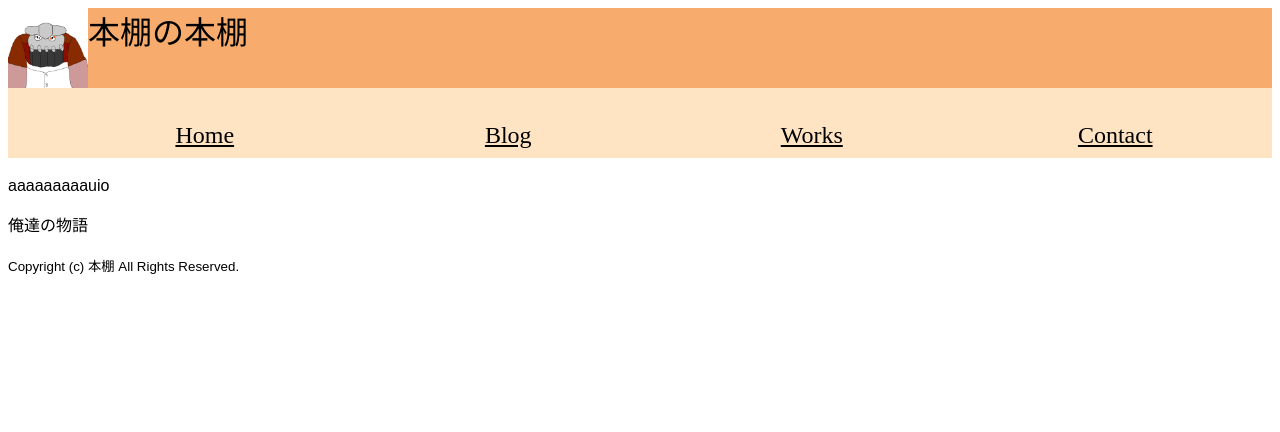
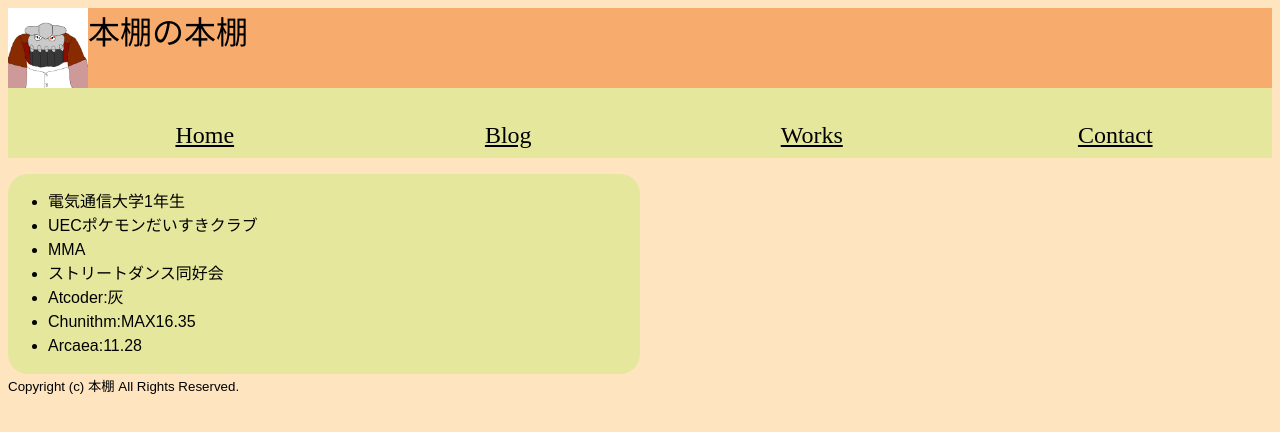
Before and after one commit to tanadaaa/hondana.com, a plain HTML site: page index.html in a window 1280 px wide. Drawn offline with Linux system fonts and the light colour scheme; a web font is replaced by a local one.

Commit message:
add boxes

```diff
--- a/index.css
+++ b/index.css
@@ -34,6 +34,7 @@
 body {
     font-family:sans-serif;
     line-height:1.5;
+    background-color: rgb(255, 228, 192);
 }
 header{
     background-color: rgb(247, 172, 110);
@@ -60,7 +61,7 @@ header{
     left: 0;
     width: 100%;
     height: 70px;
-    background-color: bisque;
+    background-color: rgb(229, 231, 157);
     padding: 5px;
     box-sizing: border-box;
   }
@@ -76,9 +77,17 @@ header{
     color: rgb(0, 0, 0);
     text-align: center;
 }
-.menu li a{
-
-}
 .menu a,a:hover,a:visited{
     color: inherit;
 }
+#main_contents{
+    display: grid;
+    grid-template-rows: auto;
+    grid-template-columns: 1fr 1fr;
+    grid-gap: var(2em);
+    text-align: left;
+}
+#intro{
+    border-radius: 20px;
+    background-color: rgb(229, 231, 157);
+}
--- a/index.html
+++ b/index.html
@@ -23,8 +23,20 @@
       <li><a href="contact.html">Contact</a></li>
     </ul>
   </nav>
-  <p>aaaaaaaaauio</p>
-  <p>俺達の物語</p>
+  <p> </p>
+  <div id="main_contents">
+    <div id="intro">
+      <ul>
+        <li>電気通信大学1年生</li>
+        <li>UECポケモンだいすきクラブ</li>
+        <li>MMA</li>
+        <li>ストリートダンス同好会</li>
+        <li>Atcoder:灰</li>
+        <li>Chunithm:MAX16.35</li>
+        <li>Arcaea:11.28</li>
+      </ul>
+    </div>
+  </div>
 
 
   <small>Copyright (c) 本棚 All Rights Reserved.</small>
```
